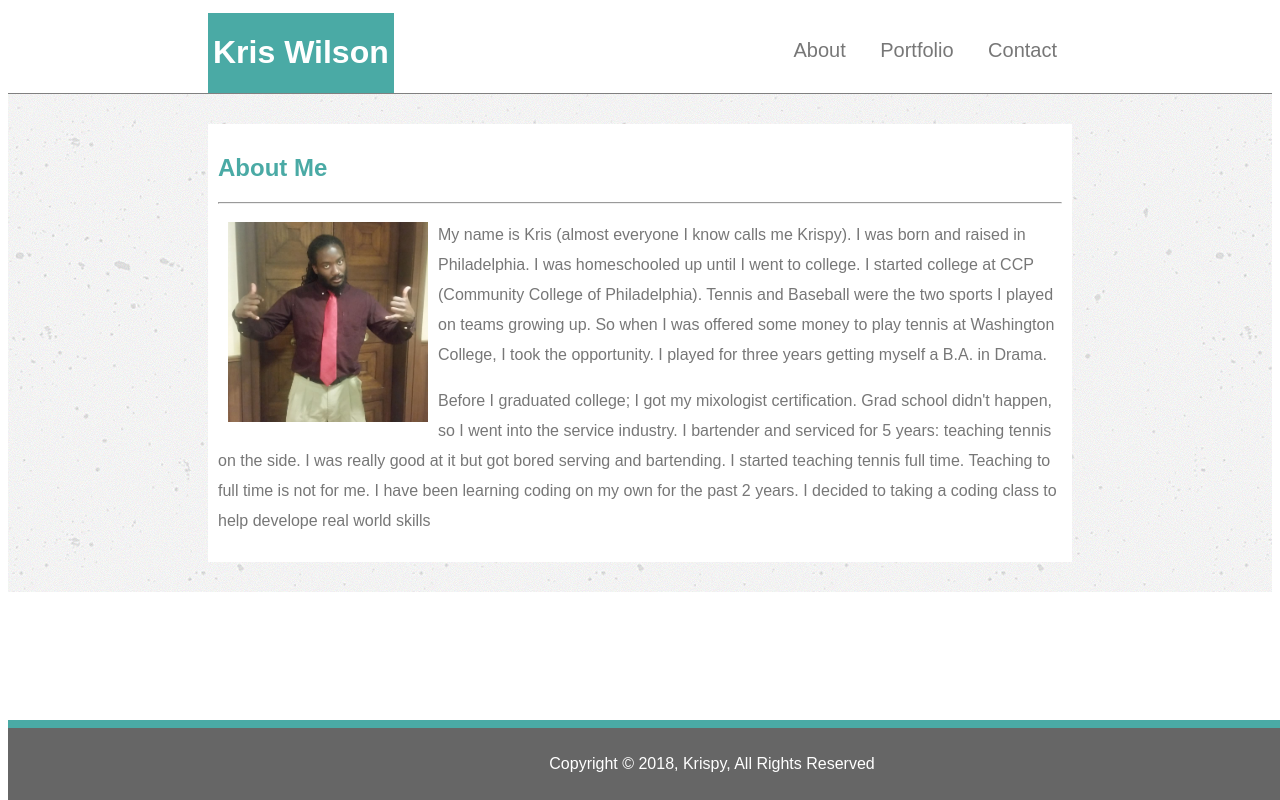
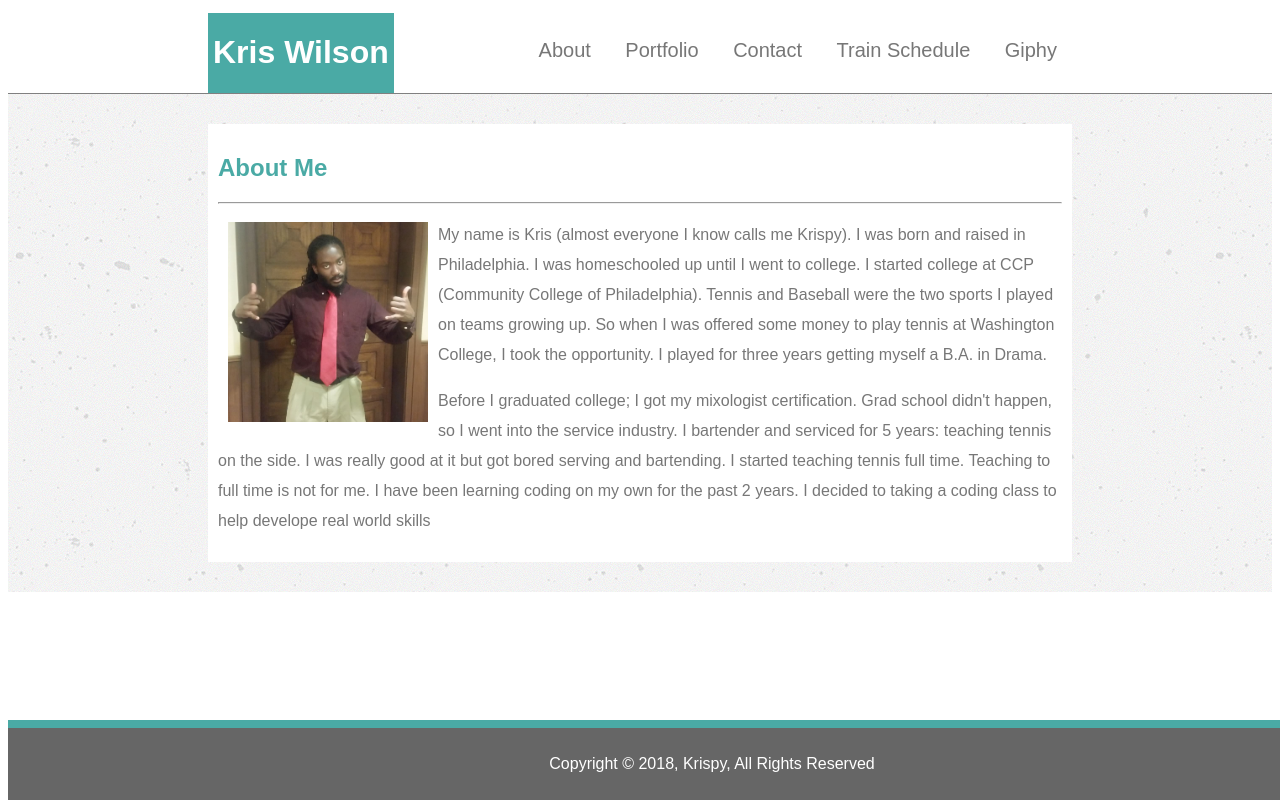
Before and after one commit to krispykrisp12/Basic-Portfolio, a plain HTML site: page index.html in a window 1280 px wide. Drawn offline with Linux system fonts and the light colour scheme.

Commit message:
added train schedule and giphy

```diff
--- a/index.html
+++ b/index.html
@@ -24,6 +24,8 @@
                     <li><a href="#">About</a></li>
                     <li><a href="pages/portfolio.html">Portfolio</a></li>
                     <li><a href="pages/contact.html">Contact</a></li>
+                    <li><a href="pages/Train-Schedule/train.html" target="_blank">Train Schedule</a></li>
+                    <li><a href="pages/GifTastic/giphy.html" target="_blank">Giphy</a></li>
                 </ul>
             </nav>
         </header>
```
Also changed, not shown: 2 other files.
